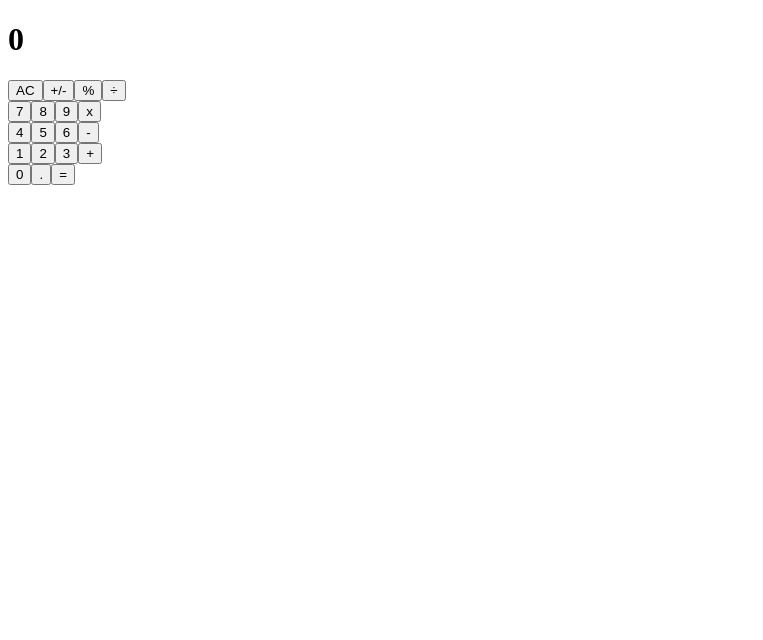
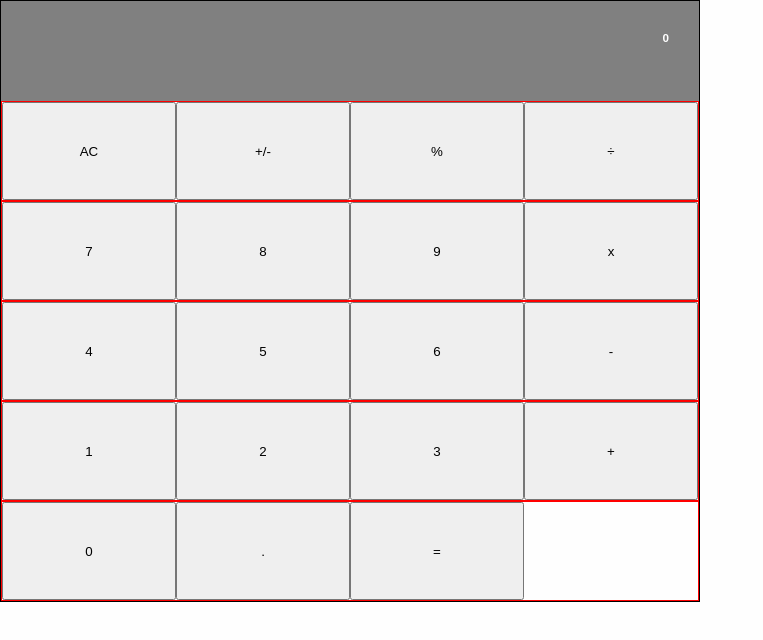
Before and after one commit to okikiola11/react-calculator, a React (Create React App) app: page / in a window 1280 px wide. Shown: the top 640 px of the page, without its empty margins (0-763 px from the left). Built offline with nearby package versions, Linux system fonts and the light colour scheme.

Commit message:
Add styles to the Components files

```diff
--- a/package.json
+++ b/package.json
@@ -11,6 +11,7 @@
     "react": "^17.0.2",
     "react-dom": "^17.0.2",
     "react-scripts": "4.0.3",
+    "styled-components": "^5.3.0",
     "web-vitals": "^1.1.2"
   },
   "scripts": {
--- a/src/App.css
+++ b/src/App.css
@@ -11,3 +11,10 @@ html {
 body {
   background-color: #fefefe;
 }
+
+.buttons {
+  height: 100px;
+  display: flex;
+  flex-direction: row;
+  border: 1px solid red;
+}
--- a/src/components/App.js
+++ b/src/components/App.js
@@ -1,7 +1,16 @@
 import React, { useState } from 'react';
+import styled from 'styled-components';
 import DisplayCalculator from './DisplayCalculator';
 import ButtonPanel from './ButtonPanel';
 import calculate from '../logic/calculate';
+
+const Flex = styled.section`
+  display: flex;
+  flex-direction: column;
+  font-family: sans-serif;
+  border: 1px solid black;
+  width: 700px;
+`;
 
 const App = () => {
   const [state, setState] = useState({
@@ -21,8 +30,10 @@ const App = () => {
 
   return (
     <>
-      <DisplayCalculator result={result} />
-      <ButtonPanel clickHandler={handleClick} />
+      <Flex>
+        <DisplayCalculator result={result} />
+        <ButtonPanel clickHandler={handleClick} />
+      </Flex>
     </>
   );
 };
--- a/src/components/Button.js
+++ b/src/components/Button.js
@@ -6,9 +6,17 @@ const Button = (props) => {
 
   const handleClick = (buttonName) => clickHandler(buttonName);
 
+  const styles = {
+    width: '25%',
+  };
+
   return (
     <>
-      <button onClick={() => handleClick(name)} type="button">
+      <button
+        onClick={() => handleClick(name)}
+        type="button"
+        style={name === 0 ? 'null' : styles}
+      >
         {name}
       </button>
     </>
--- a/src/components/ButtonPanel.js
+++ b/src/components/ButtonPanel.js
@@ -1,6 +1,7 @@
 import React from 'react';
 import PropTypes from 'prop-types';
 import Button from './Button';
+import '../App.css';
 
 const ButtonPanel = (props) => {
   const GroupButtons = {
--- a/src/components/DisplayCalculator.js
+++ b/src/components/DisplayCalculator.js
@@ -1,14 +1,26 @@
 import React from 'react';
 import PropTypes from 'prop-types';
+import styled from 'styled-components';
+
+const FlexDisplay = styled.section`
+  background-color: gray;
+  height: 100px;
+  font-weight: bold;
+  padding: 30px;
+  color: #ffffff;
+  text-align: right;
+`;
 
 const displayCalculator = (props) => {
   const { result } = props;
 
   return (
-    <div className="display">
-      <h1>{result}</h1>
-      {/* <div> Display Result </div> */}
-    </div>
+    <FlexDisplay>
+      <div className="display">
+        <h1>{result}</h1>
+        {/* <div> Display Result </div> */}
+      </div>
+    </FlexDisplay>
   );
 };
 
```
Also changed, not shown: 1 other file (tests, documents, lock files or other folders).
